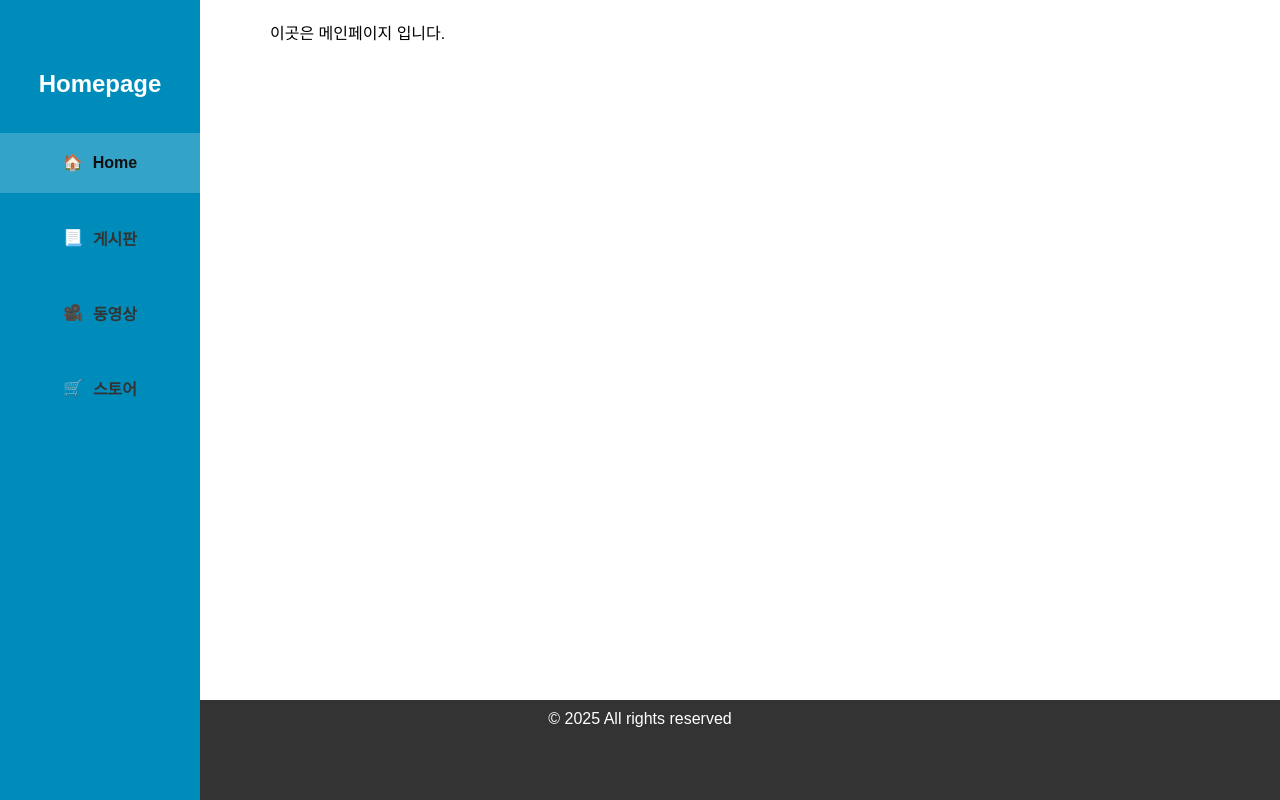
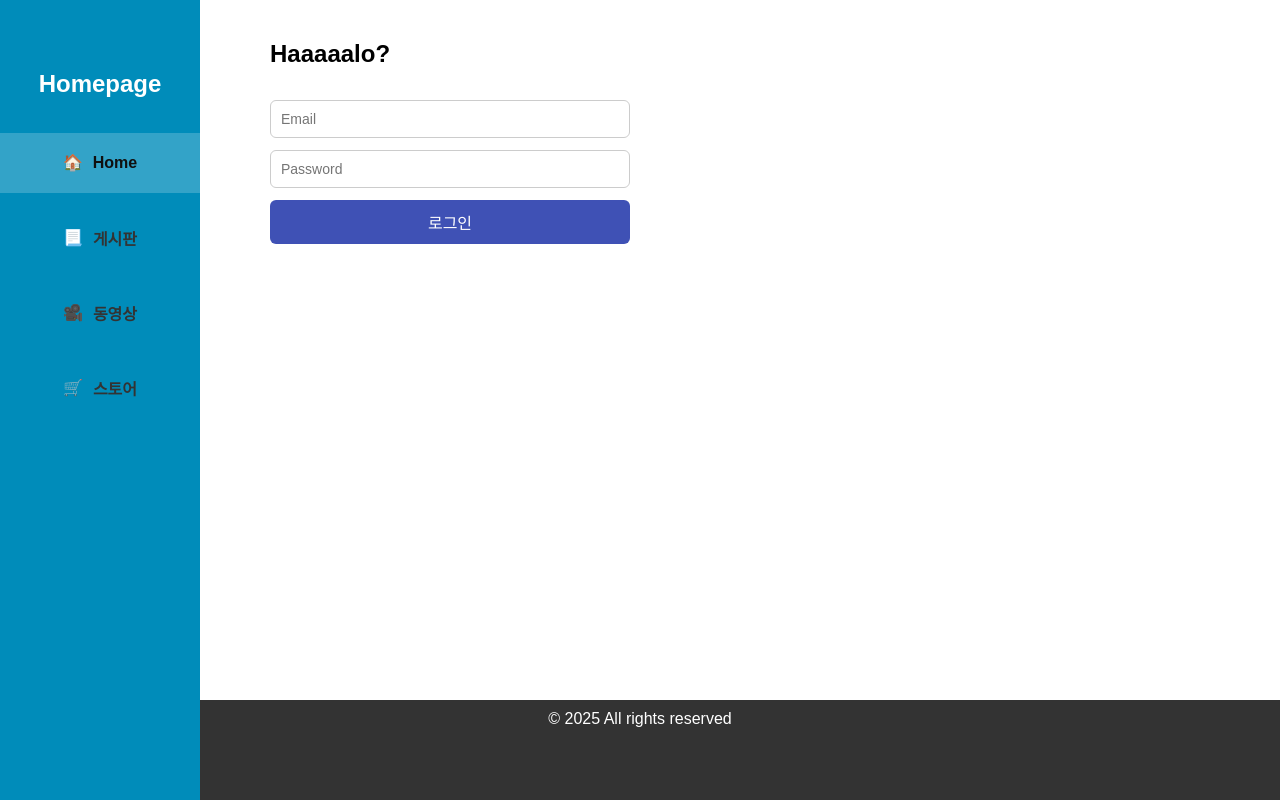
Before and after one commit to archi-chiki/board-front, a React (Create React App) app: page / in a window 1280 px wide. Built offline with nearby package versions, Linux system fonts and the light colour scheme.

Commit message:
FEAT: focus-visible 상태에서 테두리 제거, 댓글 삭제 후 리패치 시 HTTP 상태 코드로만 비교해서 처리, CommenfForm에 react-hook-form 적용, CommentList 컴포넌트 UI/비즈니스 로직 분리, 로그인...화면만 추가

```diff
--- a/src/App.css
+++ b/src/App.css
@@ -37,3 +37,8 @@
     transform: rotate(360deg);
   }
 }
+
+:focus-visible {
+  outline: none;
+  box-shadow: none;
+}
--- a/src/App.tsx
+++ b/src/App.tsx
@@ -6,6 +6,7 @@ import WritePage from "./pages/WritePage";
 import DetailPage from "./pages/DetailPage";
 import VideoPage from "./pages/VideoPage";
 import StorePage from "./pages/StorePage";
+import LoginPage from "./pages/LoginPage";
 import Sample from "./pages/SamplePage";
 import "./App.css";
 
@@ -15,7 +16,8 @@ function App() {
       {/* Layout을 부모 라우트로 설정 */}
       <Route path="/" element={<Layout />}>
         {/* 자식 라우트 정의 */}
-        <Route index element={<MainPage />} /> {/* 기본 경로 */}
+        <Route index element={<LoginPage />} />
+        <Route path="main" element={<MainPage />} />
         <Route path="board/:postId" element={<DetailPage />} />
         <Route path="board/write" element={<WritePage />} />
         <Route path="board" element={<BoardPage />} />
--- a/src/components/detail/CommentForm.tsx
+++ b/src/components/detail/CommentForm.tsx
@@ -1,4 +1,5 @@
-import { useState } from "react";
+// import { useState } from "react";
+import { useForm } from "react-hook-form";
 import styled from "@emotion/styled";
 import apiClient from "../../api/fetch-axios";
 
@@ -33,18 +34,27 @@ const SubmitButton = styled.button`
 `;
 
 export default function CommentForm({ postId, onAddComment }: any) {
-  const [content, setContent] = useState<string>("");
+  // const [content, setContent] = useState<string>("");
+  const {
+    register,
+    handleSubmit,
+    reset,
+    formState: { errors },
+  } = useForm<{ content: string }>();
 
-  const handleSubmit = async (e: React.FormEvent) => {
-    e.preventDefault();
-    if (!content.trim()) return;
+  // const handleSubmit = async (e: React.FormEvent) => {
+  //   e.preventDefault();
+  //   if (!content.trim()) return;
+  const onSubmit = async (data: { content: string }) => {
+    if (!data.content.trim()) return;
 
     try {
-      const response = await apiClient.post(`board/${postId}/comments`, { content });
+      const response = await apiClient.post(`board/${postId}/comments`, { content: data.content });
 
-      if (response.data.status === "success") {
+      if (response.status === 200) {
         onAddComment();
-        setContent("");
+        // setContent("");
+        reset();
       }
     } catch (error) {
       console.error("댓글 추가 중 오류 발생:", error);
@@ -52,12 +62,14 @@ export default function CommentForm({ postId, onAddComment }: any) {
   };
 
   return (
-    <FormContainer onSubmit={handleSubmit}>
+    <FormContainer onSubmit={handleSubmit(onSubmit)}>
       <StyledTextarea
-        value={content}
-        onChange={(e) => setContent(e.target.value)}
+        // value={content}
+        // onChange={(e) => setContent(e.target.value)}
+        {...register("content", { required: "댓글 본문은 비어있을 수 없습니다." })}
         placeholder="댓글을 입력하세요..."
       />
+      {errors.content && <p style={{ color: "red", fontSize: "12px" }}>{errors.content.message}</p>}
       <SubmitButton type="submit">댓글 작성</SubmitButton>
     </FormContainer>
   );
--- a/src/components/detail/CommentList.tsx
+++ b/src/components/detail/CommentList.tsx
@@ -1,5 +1,7 @@
-import { useEffect, useState } from "react";
-import apiClient from "../../api/fetch-axios";
+// import { useEffect, useState } from "react";
+// import apiClient from "../../api/fetch-axios";
+import { useEffect } from "react";
+import { useComment } from "../../hooks/useComment";
 import styled from "@emotion/styled";
 import CommentItem from "./CommentItem";
 import CommentForm from "./CommentForm";
@@ -11,58 +13,18 @@ const NoCommentMessage = styled.p`
 `;
 
 export default function CommentList({ postId }: any) {
-  const [comments, setComments] = useState<any>();
-  const [loading, setLoading] = useState(true);
+  const {
+    comments,
+    loading,
+    fetchComments,
+    handleAddComment,
+    handleDeleteComment,
+    handleEditComment,
+  } = useComment(postId);
 
   useEffect(() => {
     fetchComments();
   }, [postId]);
-
-  const fetchComments = async () => {
-    setLoading(true);
-    try {
-      const response = await apiClient.get(`board/${postId}/comments`);
-      setComments(response.data);
-      return response;
-    } catch (error) {
-      console.error("댓글 데이터 패치중 오류 발생:", error);
-    } finally {
-      setLoading(false);
-    }
-  };
-
-  const handleAddComment = async () => {
-    fetchComments();
-  };
-
-  const handleDeleteComment = async (commentId: number) => {
-    try {
-      const response = await apiClient.delete(`board/comments/${commentId}`);
-      if (response.data.status === "success") {
-        alert("댓글 삭제가 완료되었습니다!");
-        fetchComments();
-      }
-    } catch (error) {
-      console.error("댓글 삭제 중 오류 발생:", error);
-    }
-  };
-
-  const handleEditComment = async (commentId: number, newContent: string) => {
-    try {
-      await apiClient.put(`board/comments/${commentId}`, {
-        commentId: commentId,
-        content: newContent,
-      });
-      console.log(newContent);
-      setComments((prev: any) =>
-        prev.map((comment: any) =>
-          comment.id === commentId ? { ...comment, content: newContent } : comment,
-        ),
-      );
-    } catch (error) {
-      console.error("댓글 수정 중 오류 발생:", error);
-    }
-  };
 
   if (loading) return <p>댓글을 불러오는 중...</p>;
 
--- /dev/null
+++ b/src/components/login/LoginForm.tsx
@@ -0,0 +1,43 @@
+import styled from "@emotion/styled";
+
+const Container = styled.form`
+  display: flex;
+  flex-direction: column;
+  gap: 12px;
+  margin-bottom: 20px;
+  width: 100%;
+  max-width: 360px;
+`;
+
+const Input = styled.input`
+  padding: 10px;
+  border: 1px solid #ccc;
+  border-radius: 6px;
+  font-size: 14px;
+`;
+
+const Button = styled.button`
+  padding: 10px;
+  background-color: #3f51b5;
+  color: white;
+  border: none;
+  border-radius: 6px;
+  font-size: 16px;
+  font-weight: 500;
+  cursor: pointer;
+
+  &:hover {
+    background-color: #303f9f;
+  }
+`;
+
+export default function LoginForm() {
+  return (
+    <Container>
+      <h2>Haaaaalo?</h2>
+      <Input id="email" placeholder="Email" />
+      <Input id="password" placeholder="Password" />
+      <Button type="submit">로그인</Button>
+    </Container>
+  );
+}
--- a/src/components/write/WriteBody.tsx
+++ b/src/components/write/WriteBody.tsx
@@ -86,12 +86,13 @@ type FormData = {
 export default function WriteBody() {
   const [files, setFiles] = useState<File[]>([]);
   const navigate = useNavigate();
-  const subjectInputRef = useRef<HTMLInputElement>(null);
+  // const subjectInputRef = useRef<HTMLInputElement>(null);
 
   const {
     register,
     handleSubmit,
     setFocus,
+    reset,
     formState: { errors },
   } = useForm<FormData>();
 
@@ -117,6 +118,7 @@ export default function WriteBody() {
         console.log(response.data.data);
         alert("게시글 작성 완료");
         setFiles([]);
+        reset();
         navigate("/board");
       } else {
         alert("게시글 작성에 실패하였습니다.");
--- a/src/hooks/boardFetch.ts
+++ b/src/hooks/useBoardFetch.ts
@@ -1,7 +1,7 @@
 import { usePage } from "./../provider/PageProvider";
 import { useState, useEffect } from "react";
+import { useData } from "../provider/DataProvider";
 import apiClient from "../api/fetch-axios";
-import { useData } from "../provider/DataProvider";
 
 export const useBoardFetch = (url: string) => {
   const [loading, setLoading] = useState<boolean>(true);
--- /dev/null
+++ b/src/hooks/useComment.ts
@@ -0,0 +1,61 @@
+import { useState } from "react";
+import apiClient from "../api/fetch-axios";
+
+export function useComment(postId: number) {
+  const [comments, setComments] = useState<any[]>([]);
+  const [loading, setLoading] = useState(true);
+
+  const fetchComments = async () => {
+    setLoading(true);
+    try {
+      const response = await apiClient.get(`board/${postId}/comments`);
+      setComments(response.data);
+    } catch (error) {
+      console.error("댓글 데이터 패치중 오류 발생:", error);
+    } finally {
+      setLoading(false);
+    }
+  };
+
+  const handleAddComment = async () => {
+    fetchComments();
+  };
+
+  const handleDeleteComment = async (commentId: number) => {
+    try {
+      const response = await apiClient.delete(`board/comments/${commentId}`);
+      console.log(response);
+      if (response.status === 200) {
+        alert("댓글 삭제가 완료되었습니다!");
+        fetchComments();
+      }
+    } catch (error) {
+      console.error("댓글 삭제 중 오류 발생:", error);
+    }
+  };
+
+  const handleEditComment = async (commentId: number, newContent: string) => {
+    try {
+      await apiClient.put(`board/comments/${commentId}`, {
+        commentId,
+        content: newContent,
+      });
+      setComments((prev) =>
+        prev.map((comment) =>
+          comment.id === commentId ? { ...comment, content: newContent } : comment,
+        ),
+      );
+    } catch (error) {
+      console.error("댓글 수정 중 오류 발생:", error);
+    }
+  };
+
+  return {
+    comments,
+    loading,
+    fetchComments,
+    handleAddComment,
+    handleDeleteComment,
+    handleEditComment,
+  };
+}
--- a/src/pages/BoardPage.tsx
+++ b/src/pages/BoardPage.tsx
@@ -1,5 +1,5 @@
 import { Link } from "react-router-dom";
-import { useBoardFetch } from "../hooks/boardFetch";
+import { useBoardFetch } from "../hooks/useBoardFetch";
 import BoardBody from "../components/board/BoardBody";
 import BoardHeader from "../components/board/BoardHeader";
 import PagingBar from "../components/board/PagingBar";
--- /dev/null
+++ b/src/pages/LoginPage.tsx
@@ -0,0 +1,5 @@
+import LoginForm from "../components/login/LoginForm";
+
+export default function LoginPage() {
+  return <LoginForm />;
+}
```
Also changed, not shown: 1 other file (tests, documents, lock files or other folders).
